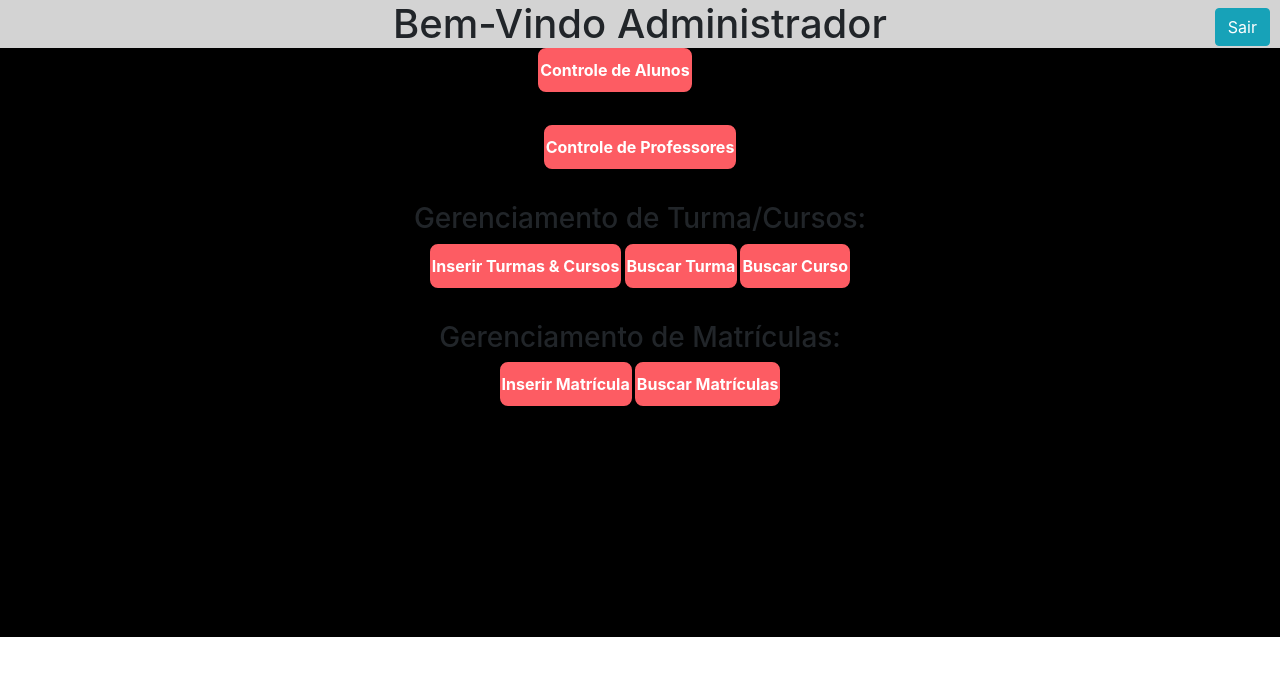
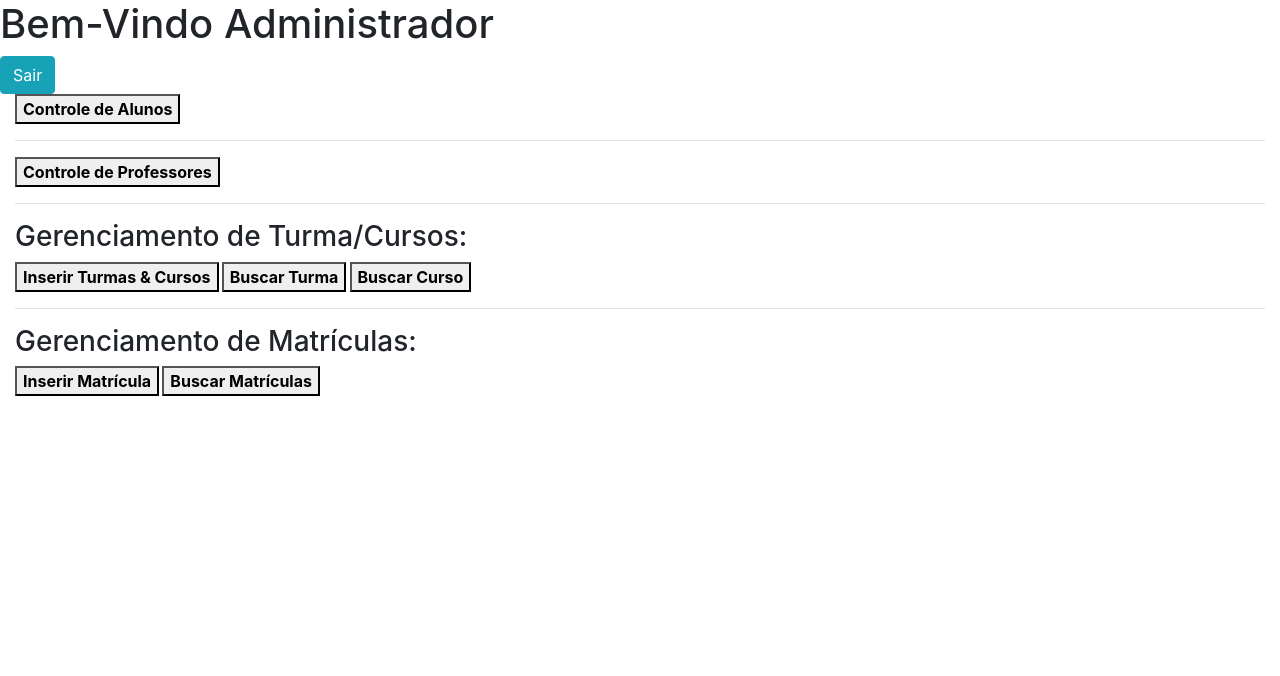
Before and after one commit to ProjetoKNN/KNN-Idiomas, a PHP site: page /adm/adm_func.php in a window 1280 px wide. Shown: the top 676 px of the page. Run offline with PHP 8.4, Linux system fonts and the light colour scheme; some libraries are stand-ins or nearby versions.

Commit message:
Projeto KNN - CSS versão 1.4

```diff
--- a/projetox/css/estilo.css
+++ /dev/null
@@ -1,37 +0,0 @@
-body
-{
-	height: 100%;
-}
-#divprincipal
-{
-	background-color: black;
-	text-align: center;
-	height: 589px;
-}
-#sair
-{
-	float: right;
-	margin-top: -48px;
-	margin-right: 10px;
-}
-button
-{
-	background: #fd5c63;
-	border-radius: 8px;
-	border: 2px solid #fd5c63;
-	color: #fff;
-	padding: 0.5em 0;
-}
-button:hover
-{
-	opacity: 0.6;
-    border: 2px solid #fd5c63;
-    color: #fff;
-    cursor: pointer;
-}
-nav
-{
-	text-align: center;
-	background-color: lightgrey;
-	margin-bottom: -8px;
-}
```
Also changed, not shown: projetox/prof/buscar_turmas.php (+27 -9 lines), projetox/prof/edita_boletim.php (+31 -17 lines).
